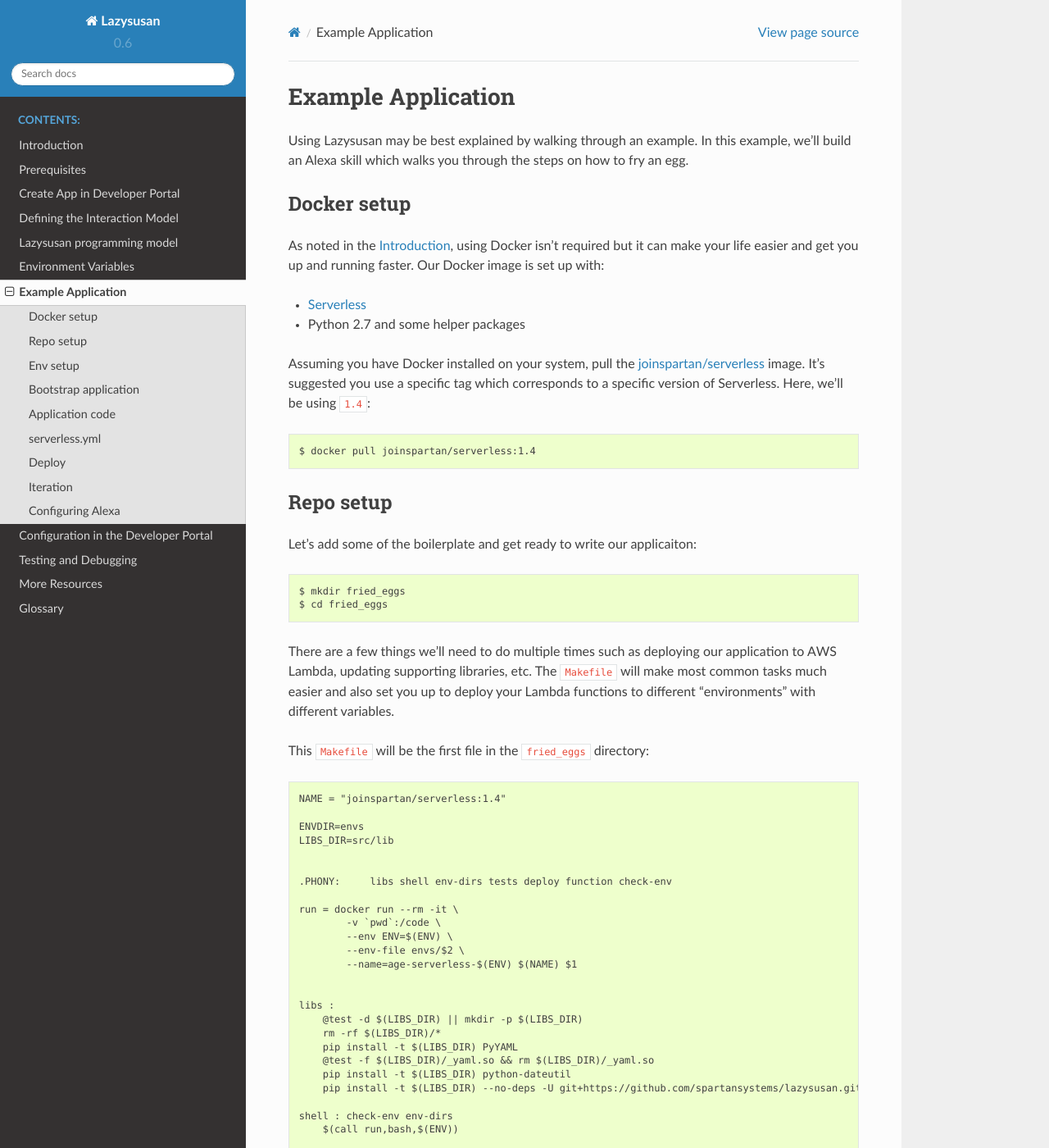
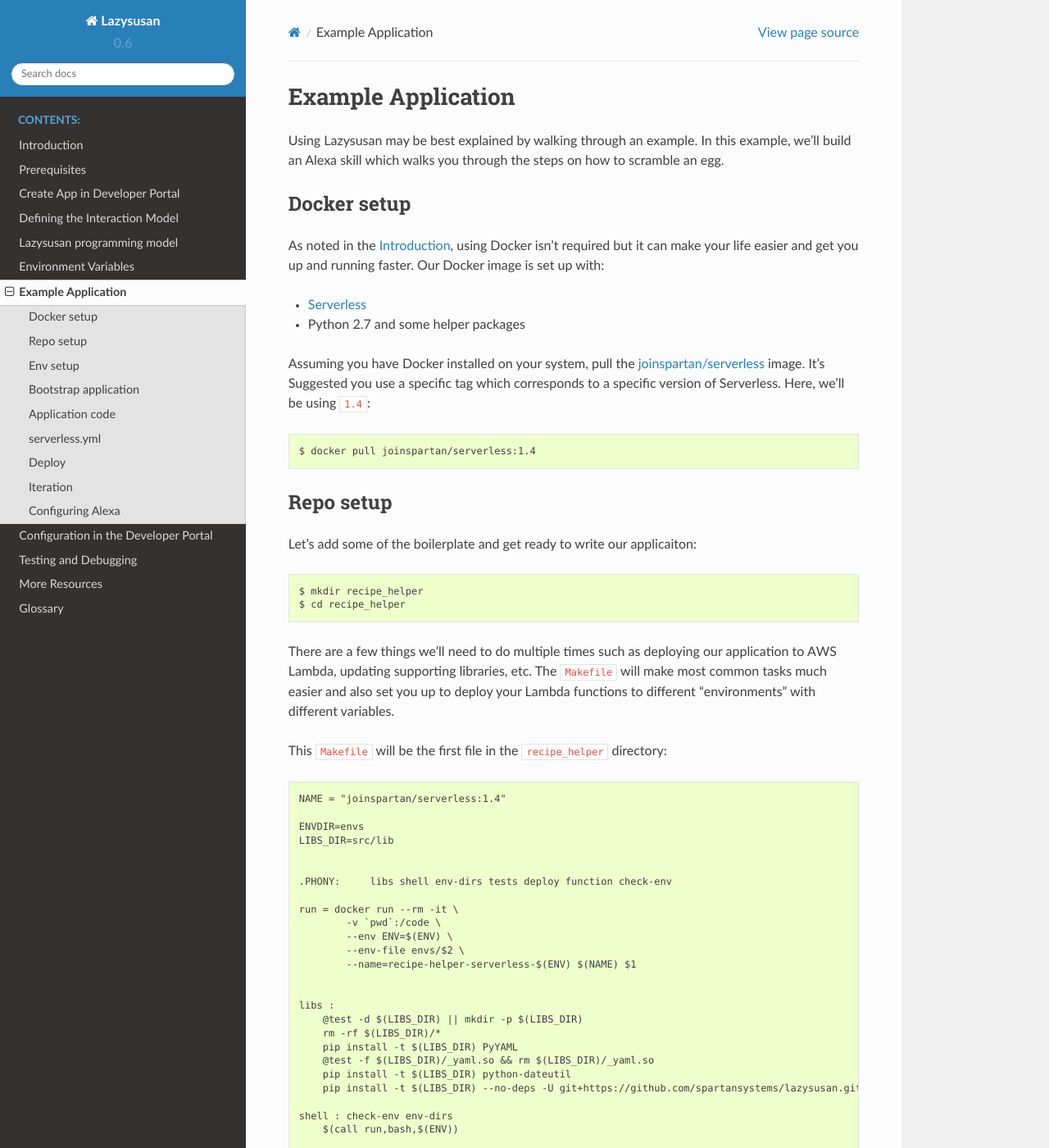
Before and after one commit to verypossible/lazysusan, a Sphinx documentation site: the page built from docs/example_app.rst, in a window 1280 px wide and 1400 px high. Shown: the whole window at 82% size. Built offline with Sphinx 7.4.7 and the Read the Docs theme 2.0.0, drawn with Linux system fonts in a browser that asks for light colours; some of the changed text lies outside the part shown.

Commit message:
Proofreading Fixes

```diff
--- a/docs/env.rst
+++ b/docs/env.rst
@@ -55,7 +55,7 @@
 =================================
 
 This evironment variable is optional and determines how Lazysusan sessions will
-be handled throughout the skill lifecycle. They available values are:
+be handled throughout the skill lifecycle. The available values are:
 
 ``memory``: No session information will be tracked, the ``initialState`` will be
 used to drive all state transition throughout the skill.
--- a/docs/example_app.rst
+++ b/docs/example_app.rst
@@ -5,7 +5,7 @@
 ===============================
 
 Using Lazysusan may be best explained by walking through an example. In this example, we'll build
-an Alexa skill which walks you through the steps on how to fry an egg.
+an Alexa skill which walks you through the steps on how to scramble an egg.
 
 
 Docker setup
@@ -18,7 +18,7 @@
 - Python 2.7 and some helper packages
 
 Assuming you have Docker installed on your system, pull the `joinspartan/serverless`_ image. It's
-suggested you use a specific  tag which corresponds to a specific version of Serverless. Here,
+Suggested you use a specific  tag which corresponds to a specific version of Serverless. Here,
 we'll be using ``1.4``:
 
 ::
@@ -33,15 +33,15 @@
 
 ::
 
-    $ mkdir fried_eggs
-    $ cd fried_eggs
+    $ mkdir recipe_helper
+    $ cd recipe_helper
 
 There are a few things we'll need to do multiple times such as deploying our application to AWS
 Lambda, updating supporting libraries, etc. The ``Makefile`` will make most common tasks much
 easier and also set you up to deploy your Lambda functions to different "environments" with
 different variables.
 
-This ``Makefile`` will be the first file in the ``fried_eggs`` directory:
+This ``Makefile`` will be the first file in the ``recipe_helper`` directory:
 
 ::
 
@@ -57,7 +57,7 @@
             -v `pwd`:/code \
             --env ENV=$(ENV) \
             --env-file envs/$2 \
-            --name=age-serverless-$(ENV) $(NAME) $1
+            --name=recipe-helper-serverless-$(ENV) $(NAME) $1
 
 
     libs :
@@ -134,9 +134,9 @@
 ::
 
     $ ENV=dev make shell
-    docker run --rm -it -v `pwd`:/code --env ENV=dev --env-file envs/dev --name=age-serverless-dev "joinspartan/serverless:1.4" bash
+    docker run --rm -it -v `pwd`:/code --env ENV=dev --env-file envs/dev --name=recipe-helper-serverless-dev "joinspartan/serverless:1.4" bash
     root@9fcf3335e5aa:/code#
-    root@9fcf3335e5aa:/code# sls create --template aws-python -p src -n fried_eggs
+    root@9fcf3335e5aa:/code# sls create --template aws-python -p src -n recipe_helper
 
 You can see both in the container and on your local host system that ``src`` directory was created
 with two files:
--- a/docs/lazysusan.rst
+++ b/docs/lazysusan.rst
@@ -18,14 +18,14 @@
 =================
 
 In a very simple Alexa skill responses will be static, meaning they are predetermined and never
-change. An example of this would be our fried eggs example:
+change. An example of this would be our scrambled eggs example:
 
 ::
 
     user: Alexa, ask recipe helper how to make scrambled eggs
     Alexa: Welcome to simple recipe helper. Would you like to make some scrambled eggs?
 
-In this example the steps to make fried eggs will never change.
+In this example the steps to make scrambled eggs will never change.
 
 To build an app such as this we simply define the responses in a file names ``states.yml``.  This
 file may be named anything really...eventually you will put the name and full path to this file in
--- a/docs/more.rst
+++ b/docs/more.rst
@@ -18,7 +18,9 @@
 Github
 ======
 
-`spartansystems/lazysusan`_
+Framework: `spartansystems/lazysusan`_
+
+Docker Image: `spartansystems/serverless`_
 
 
 Serverless
@@ -27,5 +29,6 @@
 `Serverless`_
 
 .. _spartansystems/lazysusan: https://github.com/spartansystems/lazysusan
+.. _spartansystems/serverless: https://github.com/spartansystems/serverless
 .. _More Examples: https://github.com/spartansystems/lazysusan/tree/master/examples
 .. _Serverless: https://serverless.com/
--- a/docs/prerequisites.rst
+++ b/docs/prerequisites.rst
@@ -58,7 +58,7 @@
 
 Lazysusan is designed to use AWS Lambda for your Alexa applications. While setting up your own
 webserver and using Lazysusan is a possibility it really doesn't help matters much and significantly
-complicates the deployment increases work.
+complicates the deployment process.
 
 In order to facilitate managing your Lambda functions we use and highly suggest the `Serverless`_
 framework.  Serverless is a NodeJS package which can be installed via ``npm``.  Again, it's possible
--- a/docs/testing.rst
+++ b/docs/testing.rst
@@ -16,7 +16,7 @@
 Alexa enabled devices (we recommend that you always leave this option enabled
 and create different production and development versions of your skill). There
 is also a voice simulator so that you can hear how Alexa will pronounce certain
-output before you deployment.
+output before you update and deploy.
 
 The most helpful feature on this screen is the service simulator. Here are you
 able to enter your sample utterances, or variations of them, to see what the
```
Also changed, not shown: other parts of docs/example_app.rst (+14 -8 lines).
